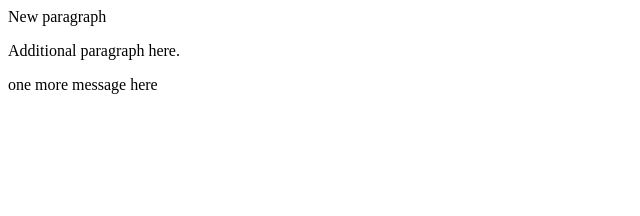
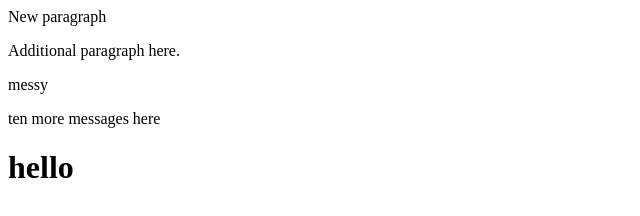
Before and after one commit to silverpenguin15/Git-Collaboration, a plain HTML site: page index.html in a window 1280 px wide. Shown: the whole page, without its empty margins (0-640 px from the left). Drawn offline with Linux system fonts and the light colour scheme.

Commit message:
pushing messy

```diff
--- a/index.html
+++ b/index.html
@@ -7,7 +7,8 @@
   <body>
     <p>New paragraph</p>
     <p>Additional paragraph here.</p>
-
-    <p>one more message here</p>
+    <p>messy</p>
+    <p>ten more messages here</p>
+    <h1>hello</h1>
   </body>
 </html>
```
